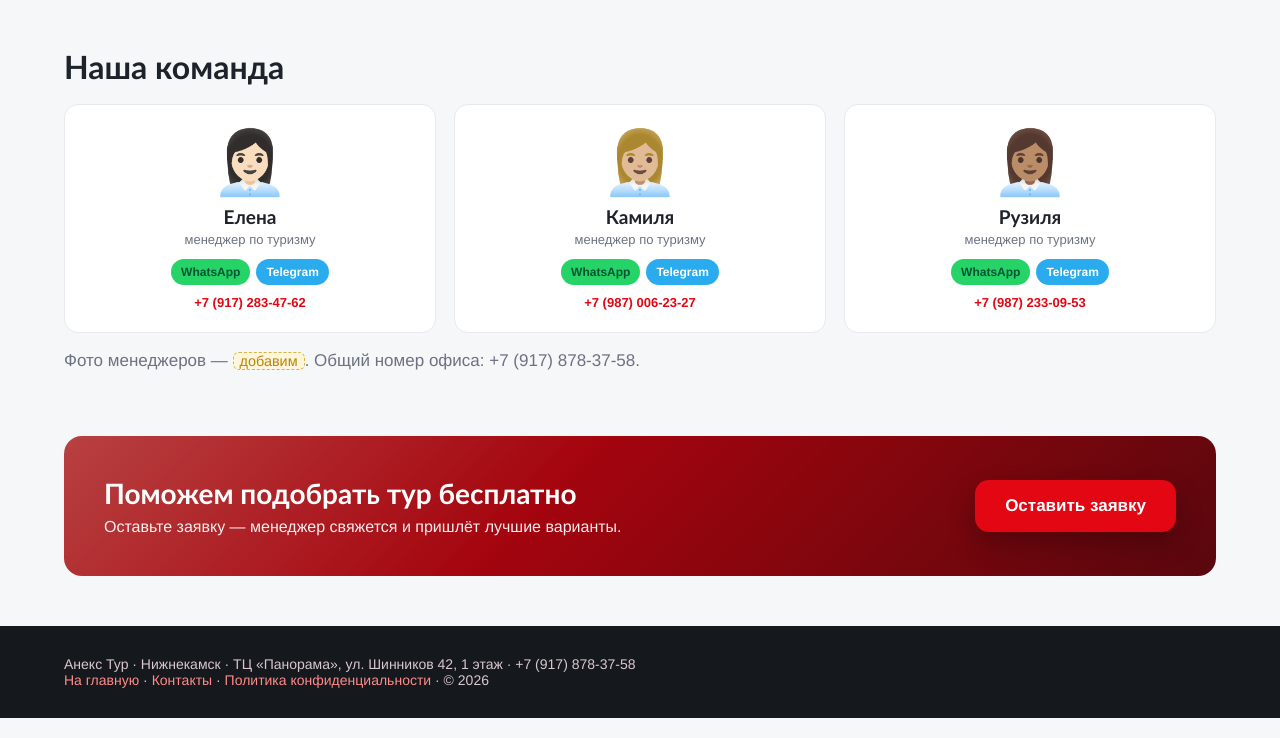
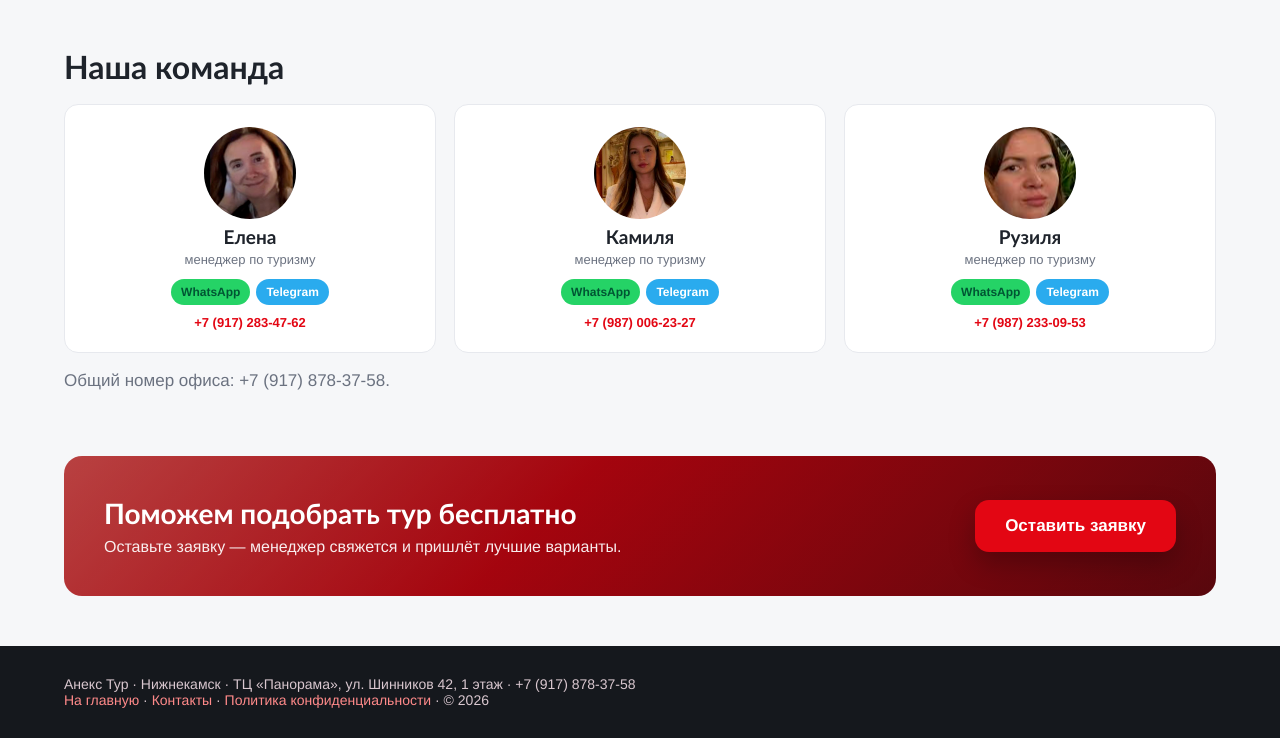
Before and after one commit to iillyyaa1997/voyage-travel-preview, a plain HTML site: page about.html in a window 1280 px wide. Shown: the part 1428-2166 px from the top of the page. Drawn offline with Linux system fonts and the light colour scheme.

Commit message:
Add real manager photos (Елена/Камиля/Рузиля) as round avatars; tidy notes

```diff
--- a/about.html
+++ b/about.html
@@ -29,7 +29,8 @@
   .box{background:#fff;border:1px solid #e7e9ee;border-radius:var(--r);padding:22px}
   .box .ic{font-size:30px}.box h3{font-size:18px;margin:10px 0 6px}.box p{color:var(--mut);font-size:14px;line-height:1.5}
   .tc{background:#fff;border:1px solid #e7e9ee;border-radius:var(--r);padding:22px 14px;text-align:center}
-  .tc .av{font-size:62px}.tc .nm{font-family:var(--serif);font-weight:700;font-size:19px;margin-top:6px}
+  .tc .av{font-size:62px}
+  .tc .av img{width:92px;height:92px;border-radius:50%;object-fit:cover;display:block;margin:0 auto}.tc .nm{font-family:var(--serif);font-weight:700;font-size:19px;margin-top:6px}
   .tc .sp{color:var(--mut);font-size:13px;margin-top:4px}
   .tc .ch{display:flex;gap:6px;justify-content:center;margin-top:12px}
   .chip{padding:6px 10px;border-radius:20px;font-size:12px;font-weight:700;color:#fff}
@@ -92,11 +93,11 @@
 <section class="sec" style="padding-top:0">
   <h2>Наша команда</h2>
   <div class="grid3">
-    <div class="tc"><div class="av">👩🏻‍💼</div><div class="nm">Елена</div><div class="sp">менеджер по туризму</div><div class="ch"><span class="chip wa">WhatsApp</span><span class="chip tg">Telegram</span></div><div class="ph2">+7 (917) 283-47-62</div></div>
-    <div class="tc"><div class="av">👩🏼‍💼</div><div class="nm">Камиля</div><div class="sp">менеджер по туризму</div><div class="ch"><span class="chip wa">WhatsApp</span><span class="chip tg">Telegram</span></div><div class="ph2">+7 (987) 006-23-27</div></div>
-    <div class="tc"><div class="av">👩🏽‍💼</div><div class="nm">Рузиля</div><div class="sp">менеджер по туризму</div><div class="ch"><span class="chip wa">WhatsApp</span><span class="chip tg">Telegram</span></div><div class="ph2">+7 (987) 233-09-53</div></div>
+    <div class="tc"><div class="av"><img src="elena.jpg" alt="Елена"></div><div class="nm">Елена</div><div class="sp">менеджер по туризму</div><div class="ch"><span class="chip wa">WhatsApp</span><span class="chip tg">Telegram</span></div><div class="ph2">+7 (917) 283-47-62</div></div>
+    <div class="tc"><div class="av"><img src="camilla.jpg" alt="Камиля"></div><div class="nm">Камиля</div><div class="sp">менеджер по туризму</div><div class="ch"><span class="chip wa">WhatsApp</span><span class="chip tg">Telegram</span></div><div class="ph2">+7 (987) 006-23-27</div></div>
+    <div class="tc"><div class="av"><img src="ruzilya.jpg" alt="Рузиля"></div><div class="nm">Рузиля</div><div class="sp">менеджер по туризму</div><div class="ch"><span class="chip wa">WhatsApp</span><span class="chip tg">Telegram</span></div><div class="ph2">+7 (987) 233-09-53</div></div>
   </div>
-  <p class="lead" style="margin-top:14px;color:var(--mut)">Фото менеджеров — <span class="ph">добавим</span>. Общий номер офиса: +7 (917) 878-37-58.</p>
+  <p class="lead" style="margin-top:14px;color:var(--mut)">Общий номер офиса: +7 (917) 878-37-58.</p>
 </section>
 
 <div class="ctaband" id="zayavka">
```
Also changed, not shown: index.html (+5 -4 lines), camilla.jpg (added), elena.jpg (added), ruzilya.jpg (added).
